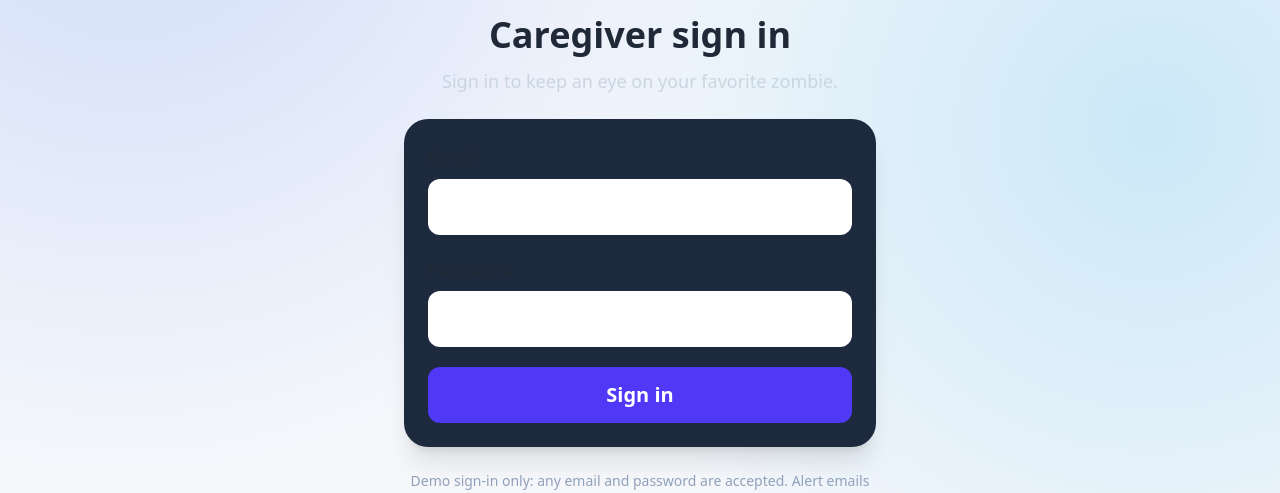
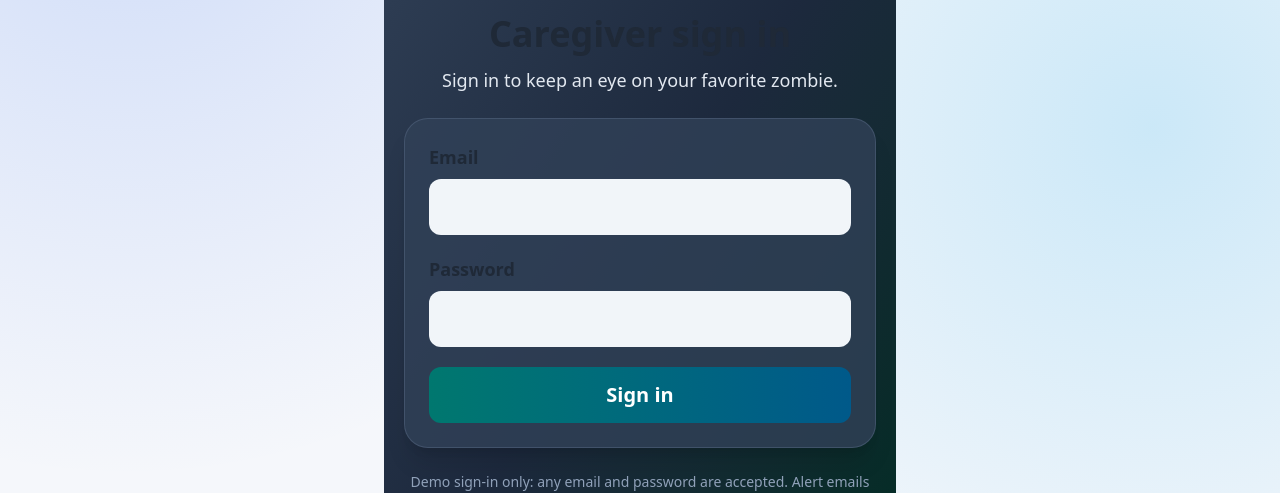
Before and after one commit to FarahBaseet/Hack-Or-Treat, a Next.js app in the folder frontend/: page / in a window 1280 px wide. Shown: the part 153-646 px from the top of the page. Built offline with nearby package versions, Linux system fonts and the light colour scheme; no server answers.

Commit message:
added login page

```diff
--- a/frontend/src/app/page.tsx
+++ b/frontend/src/app/page.tsx
@@ -14,20 +14,20 @@ export default function LoginPage() {
   };
 
   return (
-    <main className="mx-auto flex min-h-screen max-w-lg flex-col justify-center gap-6 px-5 py-10">
+    <main className="mx-auto flex min-h-screen max-w-lg flex-col justify-center gap-6 bg-gradient-to-br from-slate-700 via-slate-800 to-emerald-950 px-5 py-10">
       <header className="text-center">
         <p className="text-sm font-bold uppercase tracking-[0.3em] text-emerald-300">
           MemoryMate
         </p>
         <h1 className="mt-3 text-4xl font-extrabold">Caregiver sign in</h1>
-        <p className="mt-3 text-lg text-slate-300">
+        <p className="mt-3 text-lg text-slate-200">
           Sign in to keep an eye on your favorite zombie.
         </p>
       </header>
 
       <form
         onSubmit={signIn}
-        className="flex flex-col gap-5 rounded-3xl bg-slate-800 p-6 shadow-xl"
+        className="flex flex-col gap-5 rounded-3xl border border-slate-500/40 bg-slate-700/80 p-6 shadow-xl"
       >
         <label className="flex flex-col gap-2 text-lg font-semibold">
           Email
@@ -37,7 +37,7 @@ export default function LoginPage() {
             value={email}
             onChange={(event) => setEmail(event.target.value)}
             required
-            className="min-h-14 rounded-xl bg-white px-4 text-slate-950"
+            className="min-h-14 rounded-xl bg-slate-100 px-4 text-slate-950"
           />
         </label>
 
@@ -49,13 +49,13 @@ export default function LoginPage() {
             value={password}
             onChange={(event) => setPassword(event.target.value)}
             required
-            className="min-h-14 rounded-xl bg-white px-4 text-slate-950"
+            className="min-h-14 rounded-xl bg-slate-100 px-4 text-slate-950"
           />
         </label>
 
         <button
           type="submit"
-          className="min-h-14 rounded-xl bg-indigo-600 px-4 text-xl font-bold text-white active:bg-indigo-700"
+          className="min-h-14 rounded-xl bg-gradient-to-r from-teal-700 to-sky-800 px-4 text-xl font-bold text-white active:from-teal-800 active:to-sky-900"
         >
           Sign in
         </button>
--- a/frontend/src/components/LostModal.tsx
+++ b/frontend/src/components/LostModal.tsx
@@ -24,7 +24,7 @@ export default function LostModal({ info, onClose }: Props) {
       role="dialog"
       aria-modal="true"
       aria-labelledby="lost-title"
-      className="fixed inset-0 z-50 overflow-y-auto bg-slate-950 px-4 py-4 text-white"
+      className="fixed inset-0 z-50 overflow-y-auto bg-gradient-to-b from-emerald-950 via-green-950 to-slate-950 px-4 py-4 text-white"
     >
       <div className="mx-auto flex min-h-full max-w-lg flex-col gap-3">
         <div>
```
